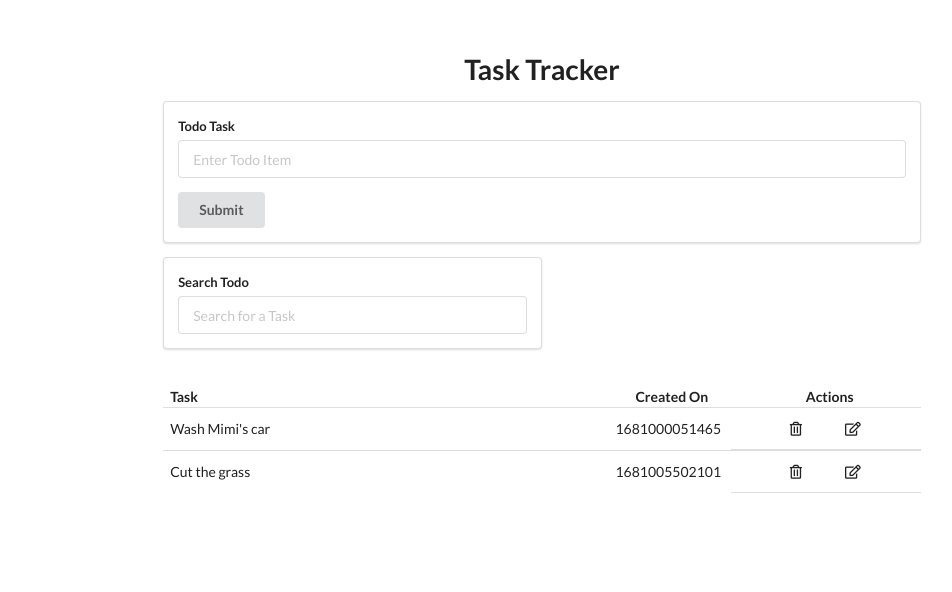
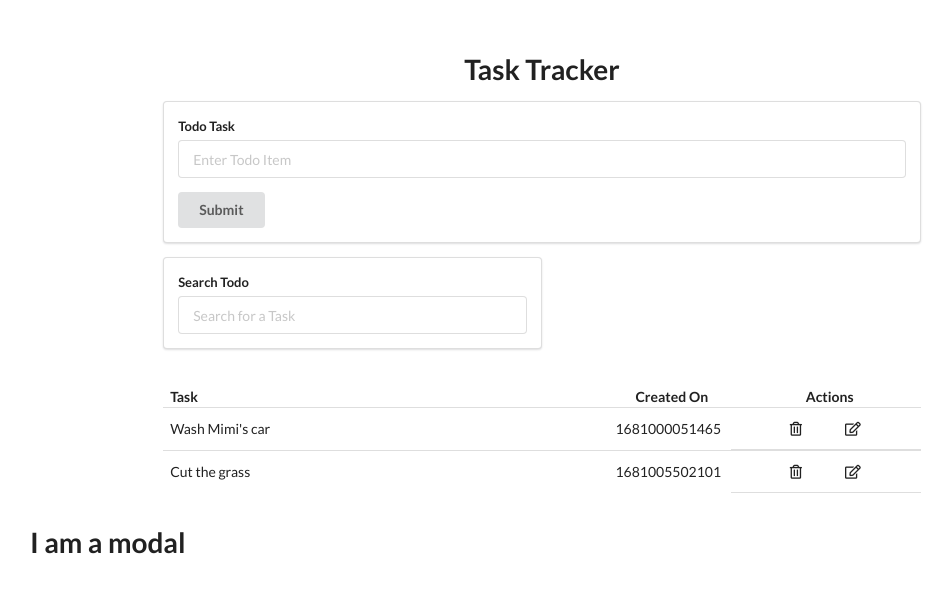
Before and after one commit to Manara-Ali/fullstack_todo_app, a React (Create React App) app in the folder todoapp/client/: page / in a window 1280 px wide. Shown: the top 592 px of the page, without its empty margins (98-1050 px from the left). Built offline with nearby package versions, Linux system fonts and the light colour scheme; data requests are answered from the project's data file.

Commit message:
Import Modal to Todo component

```diff
--- a/todoapp/client/src/components/Todos.jsx
+++ b/todoapp/client/src/components/Todos.jsx
@@ -1,6 +1,7 @@
 import React, { useEffect } from "react";
 import { useDispatch, useSelector } from "react-redux";
 import { fetchTodos, deleteTodo, updateTodo } from "../store";
+import Modal from "./Modal";
 
 const Todos = () => {
   // Create a dispatch function
@@ -57,6 +58,7 @@ const Todos = () => {
         <p id="actions">Actions</p>
       </div>
       {todosList}
+      <Modal />
     </div>
   );
 };
```
